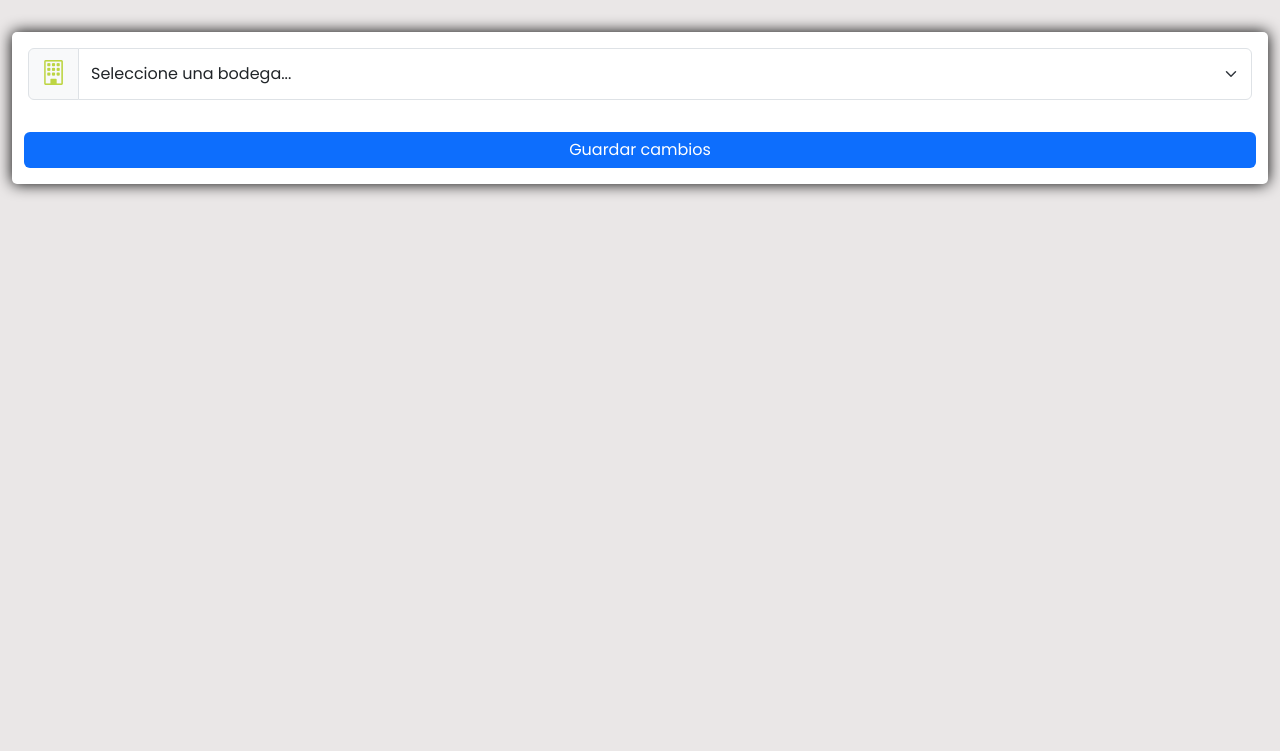
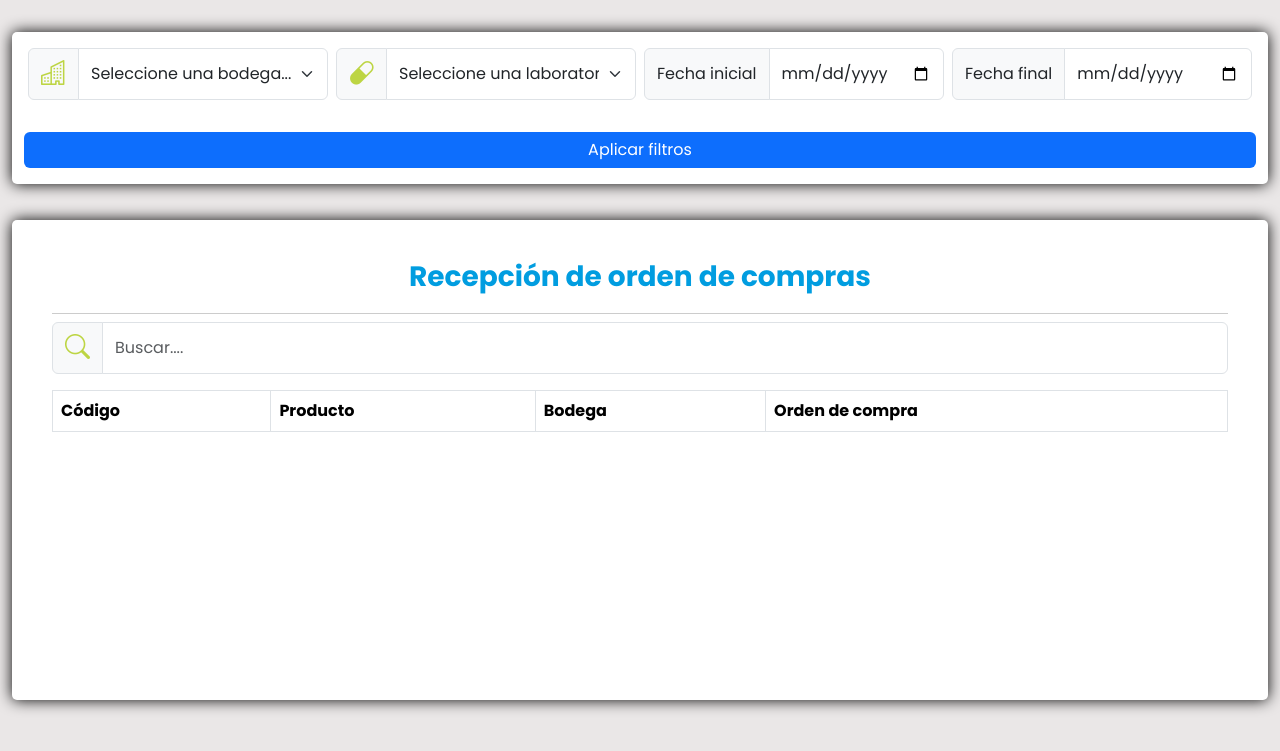
Before and after one commit to KenpachiPN/ReportesUnidrogas, a PHP site: page /index.html in a window 1280 px wide. Shown: the top 751 px of the page. Run offline with PHP 8.4, Linux system fonts and the light colour scheme; lists and menus that the app fills with data are empty; some libraries are stand-ins or nearby versions.

Commit message:
End point en interfaz

```diff
--- a/index.html
+++ b/index.html
@@ -23,19 +23,65 @@
             <div class="col py-3" id="containerPrin">
                 <div class="row ">
                     <div class="col">
-                        <form id="formulario" method="post" enctype="multipart/form-data" class="form-subida p-3">
+                        <form id="formularioReporte" method="post" enctype="multipart/form-data"
+                            class="form-subida p-3">
                             <div class="row g-2">
                                 <div class="col input-group mb-4">
                                     <label class="input-group-text" for="bodegasUni"><i
-                                            class="bi-building icons"></i></label>
-                                    <select class="form-select" id="bodegasUni">
-                                        <option value="Selec" selected>Seleccione una bodega...</option>
+                                            class="bi-buildings icons"></i></label>
+                                    <select class="form-select" name="bodegasUni" id="bodegasUni">
+                                        <option value="bodega" selected>Seleccione una bodega...</option>
                                     </select>
                                 </div>
-                                <button class="btn btn-primary btn-crea" type="button">Guardar cambios</button>
+                                <div class="col input-group mb-4">
+                                    <label class="input-group-text" for="labsUnid"><i
+                                            class="bi-capsule icons"></i></label>
+                                    <select class="form-select" name="labsUnid" id="labsUnid">
+                                        <option value="labs" selected>Seleccione una laboratorio...</option>
+                                    </select>
+                                </div>
+                                <div class="col input-group mb-4">
+                                    <div class="input-group">
+                                        <span class="input-group-text">Fecha inicial</span>
+                                        <input type="date" aria-label="Fecha inicial" class="form-control"
+                                            name="dataIni" id="dataIni">
+                                    </div>
+                                </div>
+                                <div class="col input-group mb-4">
+                                    <div class="input-group">
+                                        <span class="input-group-text">Fecha final</span>
+                                        <input type="date" aria-label="Fecha final" class="form-control" name="dataFin"
+                                            id="dataFin">
+                                    </div>
+                                </div>
+                                <button class="btn btn-primary btn-crea" type="submit">Aplicar filtros</button>
                             </div>
                         </form>
                     </div>
+
+                </div>
+            </div>
+            <!-- tabla usuarios -->
+            <div class="col form-subida">
+                <div class="tables table-responsive" id="cont-table">
+                    <h3 class="titleArchv">Recepción de orden de compras</h3>
+                    <div class="input-group flex-nowrap mb-3 col" id="find">
+                        <span class="input-group-text" id="addon-wrapping">
+                            <i class="bi-search icons"></i>
+                        </span>
+                        <input type="text" class="form-control" placeholder="Buscar...." aria-label="buscador"
+                            aria-describedby="addon-wrapping">
+                    </div>
+                    <table class="table table-bordered table-responsive align-items-center" id="tableOc">
+
+                        <tr>
+                            <th>Código</th>
+                            <th>Producto</th>
+                            <th>Bodega</th>
+                            <th>Orden de compra</th>
+                        </tr>
+
+                    </table>
                 </div>
             </div>
         </div>
@@ -45,6 +91,8 @@
     <script src="https://cdn.jsdelivr.net/npm/bootstrap@5.3.2/dist/js/bootstrap.bundle.min.js"
         integrity="sha384-C6RzsynM9kWDrMNeT87bh95OGNyZPhcTNXj1NW7RuBCsyN/o0jlpcV8Qyq46cDfL"
         crossorigin="anonymous"></script>
+
+
     <script src="index.js"></script>
 </body>
 
--- a/index.js
+++ b/index.js
@@ -1,37 +1,155 @@
-document.addEventListener('DOMContentLoaded', async () => {
+document.addEventListener('DOMContentLoaded', () => {
+
+    const formularioReporte = document.querySelector('#formularioReporte');
 
     const dataBodega = async () => {
+        let template = '';
+        const responseDataBodega = await fetch('https://spradadev.me:5000/reportesBodega');
+        const bodegasUni = document.querySelector('#bodegasUni');
+        if (responseDataBodega.ok) {
+            const dataBodega = await responseDataBodega.json();
+            dataBodega.UNID_Reportes_Bodegas.forEach(dataCont => {
+                template += `
+               <option value="${dataCont.dk}">${dataCont.nombre}</option>
+               `;
+            });
+            bodegasUni.insertAdjacentHTML('beforeend', template);
+        }
+    }
+    dataBodega();
 
-        const token = '1JHEXDHBCKD9M';
-        const params = {
-            'accion': 'UNID_Reportes_Bodegas',
-            'params': 'test&'
+    const dataLabs = async () => {
+        let templateLabs = '';
+        const responseDataLabs = await fetch('https://spradadev.me:5000/reportesLaboratorios');
+        const labsUnid = document.querySelector('#labsUnid');
+        if (responseDataLabs.ok) {
+            const dataLabs = await responseDataLabs.json();
+            dataLabs.UNID_Reportes_Laboratorio.forEach(dataContLabs => {
+                templateLabs += `
+               <option value="${dataContLabs.dk}">${dataContLabs.nombre}</option>
+               `;
+            });
+            labsUnid.insertAdjacentHTML('beforeend', templateLabs);
+        }
+    }
+    dataLabs();
+
+    const enviarForm = async e => {
+        e.preventDefault();
+        const bodegasUni = document.querySelector('#bodegasUni').value;
+        const labsUnid = document.querySelector("#labsUnid").value;
+        const dataIni = document.querySelector("#dataIni").value;
+        const dataFin = document.querySelector("#dataFin").value;
+        const fechaActual = new Date();
+        const año = fechaActual.getFullYear();
+        const mes = (fechaActual.getMonth() + 1).toString().padStart(2, '0');
+        const dia = fechaActual.getDate().toString().padStart(2, '0');
+        const fechaFormateada = `${año}-${mes}-${dia}`;
+        if (bodegasUni === 'bodega' || labsUnid === 'labs' || dataIni === '' || dataFin === '') {
+            Swal.fire({
+                icon: "error",
+                title: "¡Error!",
+                text: `Revisa que todos los campos estén llenos`,
+                footer: '<a href="https://soporte.unidrogas.co/zoho/" target="_blank">¿Tienes un problema?</a>'
+            });
+            return;
+        } else if (dataIni > fechaFormateada || dataFin > fechaFormateada) {
+            Swal.fire({
+                icon: "error",
+                title: "¡Error!",
+                text: `La fecha no puede ser mayor a la fecha actual`,
+                footer: '<a href="https://soporte.unidrogas.co/zoho/" target="_blank">¿Tienes un problema?</a>'
+            });
+            return;
+        }
+        const dataOc = {
+            bodegasUni,
+            labsUnid,
+            dataIni,
+            dataFin
         };
 
-        const url = "http://apiunidrogas.unidrogas.net:3700/general";
+        let formData = new FormData();
+        formData.append('bodegas', dataOc.bodegasUni);
+        formData.append('labs', dataOc.labsUnid);
+        formData.append('fechaIni', dataOc.dataIni);
+        formData.append('fechaFin', dataOc.dataFin);
 
-        const headers = {
-            'Content-Type': 'application/json',
-            'token': `${token}`
-        }
+        fetch('https://localhost:7253/dataRecibida', {
+            method: 'POST',
+            body: formData
+        })
+            .then(responseOrdenCompra => {
+                console.log(responseOrdenCompra);
+                if (!responseOrdenCompra.ok) {
+                    Swal.fire({
+                        icon: "error",
+                        title: "Error interno",
+                        text: "¡Los filtros no se pudieron aplicar!",
+                        footer: '<a href="https://soporte.unidrogas.co/zoho/" target="_blank">¿Tienes un problema?</a>'
+                    });
+                    throw new Error('No responde el backend llamen al senior');
+                }
+            })
+            .then(data => {
+                if (data.succes) {
+                    Swal.fire({
+                        icon: "success",
+                        title: "¡Filtros aplicados!",
+                        text: "¡Los filtros se aplicaron correctamente!",
+                        footer: '<a href="https://soporte.unidrogas.co/zoho/" target="_blank">¿Tienes un problema?</a>'
+                    });
+                } else {
+                    Swal.fire({
+                        icon: "error",
+                        title: "Error",
+                        text: data.message,
+                        footer: '<a href="https://soporte.unidrogas.co/zoho/" target="_blank">¿Tienes un problema?</a>'
+                    });
+                }
+            })
+            .catch(error => {
+                console.error(error);
+            })
+            .finally(() => {
+                setTimeout(() => {
+                    Swal.fire({
+                        icon: "error",
+                        title: "Error interno",
+                        text: "¡Los filtros no se pudieron aplicar!",
+                        footer: '<a href="https://soporte.unidrogas.co/zoho/" target="_blank">¿Tienes un problema?</a>'
+                    });
+                }, 2000);
+            });
+        let templateTable = '';
+        const responseTable = await fetch('https://localhost:7253/reportesRecepcionOrdenCompra');
+        const contentTable = await responseTable.json();
+        const tableOc = document.querySelector('#tableOc');
+        const contTable = document.querySelector('#cont-table');
+        contentTable.UNID_Reportes_RecepcionOrdenDeCompra.forEach(dataTable => {
+            templateTable += `
+            <tbody>
 
-        const config = {
-            method: 'POST',
-            headers: headers,
-            params: params,
-            referrerPolicy: 'origin-when-cross-origin',
-        }
+            <tr>
+            <td>${dataTable.codigo}</td>
+            <td>${dataTable.nombrecomercial}</td>
+            <td>${dataTable.nombrebodega}</td>
+            <td>${dataTable.numerooc}</td>
+            </tr>
+            </tbody>
 
-        console.log(config);
+                `;
 
-        try {
-            const responseBod = await fetch(url, config);
-            const dataBod = await responseBod.json();
-            console.log(dataBod);
-        } catch (error) {
-            console.error('Error al realizar la solicitud:', error);
-        }
+            tableOc.insertAdjacentHTML('beforeend', templateTable);
+        });
+
+        contTable.addEventListener('scroll', () => {
+            const find = document.querySelector('#find');
+            const headerTable = document.querySelector('.head');
+            find.classList.toggle('sticky', contTable.scrollTop > 0);
+        });
     }
 
-    dataBodega();
+    formularioReporte.addEventListener('submit', enviarForm);
+
 });
--- a/style/style.css
+++ b/style/style.css
@@ -22,6 +22,7 @@
      box-shadow: 0 0 15px #000;
  }
 
+
  .btn-crea {
     border: none;
 
@@ -32,3 +33,42 @@
     font-weight: bold;
 
 }
+
+.tables {
+    background-color: #fff;
+    border-radius: 10px;
+    padding: 20px;
+    margin: 20px;
+    height: 480px;
+}
+
+.titleTable {
+    color: #019de0;
+}
+
+.titleArchv {
+    color: #019de0;
+    text-align: center;
+    font-size: 28px;
+    font-weight: bold;
+    padding: 20px 30px;
+    border-bottom: 1px solid #ccc;
+}
+
+.sticky {
+    position: -webkit-sticky;
+    position: sticky;
+    top: 0;
+    z-index: 100;
+}
+
+.stickyHead {
+    padding: 10px 20px;
+    position: -webkit-sticky;
+    position: sticky;
+    z-index: 100;
+}
+
+.tableSticky {
+    padding: 20px;
+}
```
Also changed, not shown: index.php (deleted, +0 -55 lines), 1 other file.
